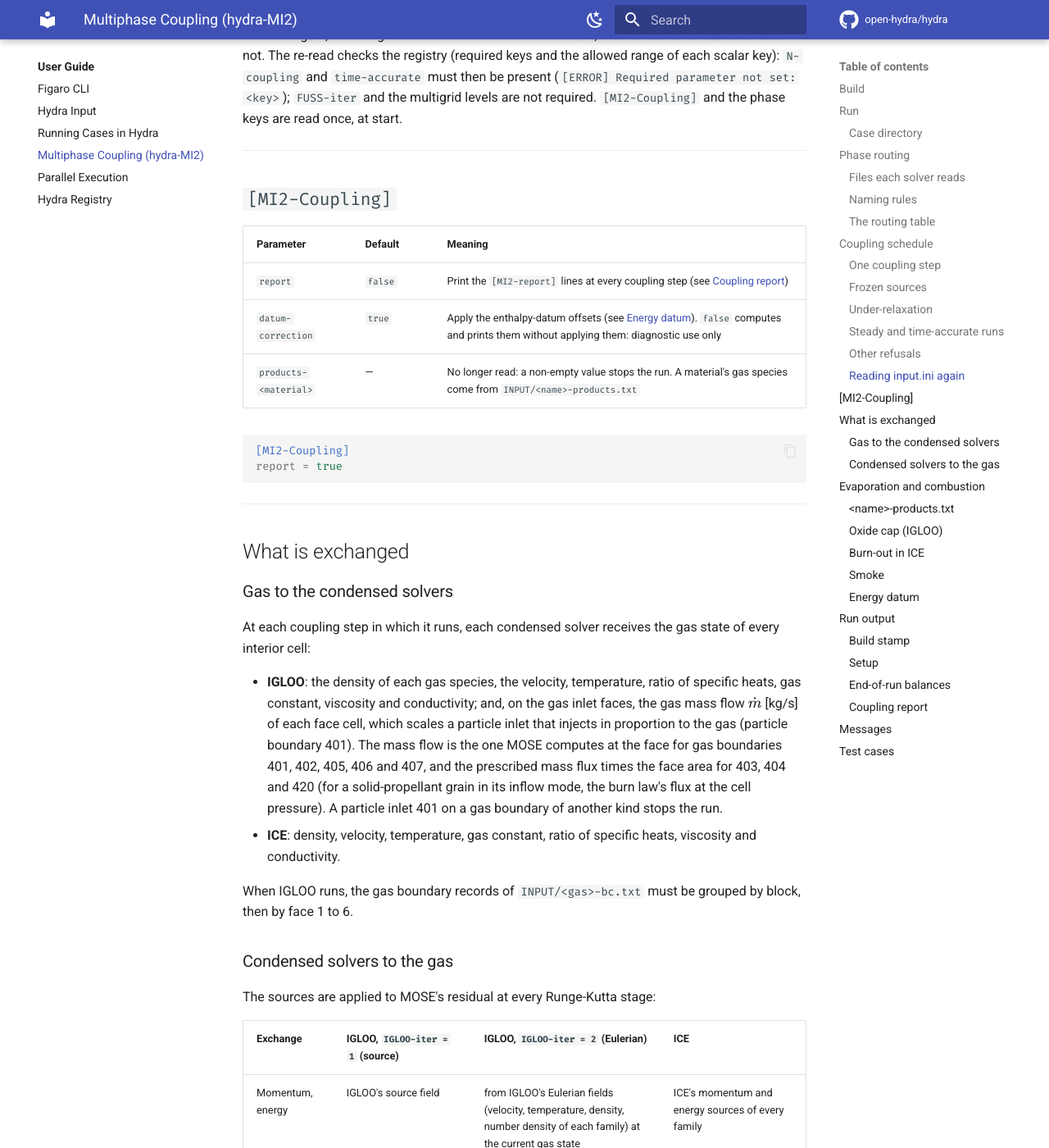
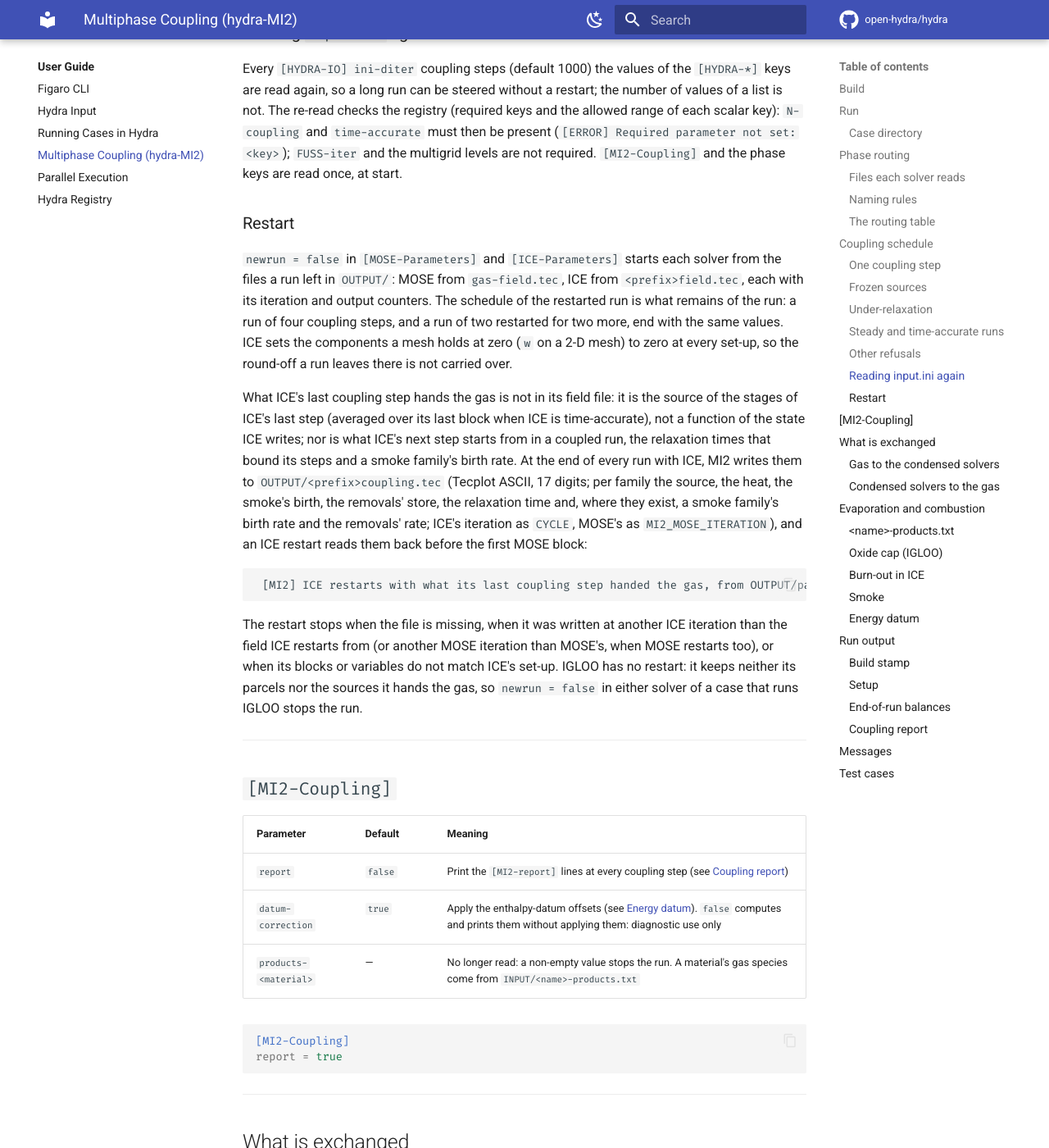
Before and after one commit to open-hydra/hydra, an MkDocs documentation site: the page built from docs/user/mi2.md, in a window 1280 px wide and 1400 px high, scrolled down 6531 px. Shown: the whole window at 82% size. Built offline with MkDocs 1.6.1 and Material for MkDocs 9.7.7, drawn with Linux system fonts in a browser that asks for light colours; comment, search, counter and statistics services are not loaded; some of the changed text lies outside the part shown.

Commit message:
MI2: a restart takes back what ICE's last coupling step handed the gas and left for its next; a restart with IGLOO refused
ICE's source is that of the stages of its last step (averaged over its last block when ICE is
time-accurate), not a function of the state ICE writes, so its field file cannot give it back: the
first MOSE block after a restart ran without it. Nor does the field file hold what ICE's next step
starts from in a coupled run: the relaxation times that bound its steps (tau, infinite after a
set-up) and a smoke family's birth rate (srate). A run with ICE now ends by writing them, with what
ICExMOSE and Gone_To_Rate read (source, heat, birth, the removals' store and goneRate), to
OUTPUT/<prefix>coupling.tec through ORION; an ICE restart reads them back, checked against ICE's
and MOSE's restored iterations and ICE's layout; without the file the restart stops. IGLOO has no
restart: newrun = false with IGLOO stops the run.

p33: the plain restart against the run in one go on JPL-Eulerian (ICE's source), steady-ice-smoke
(srate, birth, the smoke family's relaxation-bound steps) and steady-ice-burnout with a
time-accurate ICE in alternate cycles (the removals' store and its time); w, which ICE zeroes at
every set-up of a 2-D mesh, compared as zero below 1e-20; a restart without the file and a restart
with IGLOO refused.

Co-Authored-By: Claude Opus 5.5 <noreply@anthropic.com>
Claude-Session: https://claude.ai/code/session_01YbtUqacA6qYqYfoFJvSCJ8

````diff
--- a/docs/user/mi2.md
+++ b/docs/user/mi2.md
@@ -185,6 +185,8 @@ each time the cumulative MOSE iteration count crosses a multiple of `[MOSE-IO] s
  [MI2] IGLOO source FROZEN this cycle (IGLOO-iter = 0): the gas keeps the sources produced in cycle 1, coupling step 3  [cycle 2, step 1, MOSE iter 150]
 ```
 
+After an ICE [restart](#restart), ICE's sources not yet renewed are those read at the restart, and the notice says so.
+
 ### Under-relaxation
 
 With `relaxation = true` and a coefficient \(r\) strictly between 0 and 1, IGLOO's source \(S\) on the gas is blended
@@ -246,6 +248,31 @@ Every `[HYDRA-IO] ini-diter` coupling steps (default 1000) the values of the `[H
 long run can be steered without a restart; the number of values of a list is not. The re-read checks the registry
 (required keys and the allowed range of each scalar key): `N-coupling` and `time-accurate` must then be present (`[ERROR] Required parameter not set: <key>`); `FUSS-iter` and
 the multigrid levels are not required. `[MI2-Coupling]` and the phase keys are read once, at start.
+
+### Restart
+
+`newrun = false` in `[MOSE-Parameters]` and `[ICE-Parameters]` starts each solver from the files a run left in
+`OUTPUT/`: MOSE from `gas-field.tec`, ICE from `<prefix>field.tec`, each with its iteration and output counters. The
+schedule of the restarted run is what remains of the run: a run of four coupling steps, and a run of two restarted for
+two more, end with the same values. ICE sets the components a mesh holds at zero (`w` on a 2-D mesh) to zero at every
+set-up, so the round-off a run leaves there is not carried over.
+
+What ICE's last coupling step hands the gas is not in its field file: it is the source of the stages of ICE's last step
+(averaged over its last block when ICE is time-accurate), not a function of the state ICE writes; nor is what ICE's next
+step starts from in a coupled run, the relaxation times that bound its steps and a smoke family's birth rate. At the end
+of every run with ICE, MI2 writes them to `OUTPUT/<prefix>coupling.tec` (Tecplot ASCII, 17 digits; per family the
+source, the heat, the smoke's birth, the removals' store, the relaxation time and, where they exist, a smoke family's
+birth rate and the removals' rate; ICE's iteration as `CYCLE`, MOSE's as `MI2_MOSE_ITERATION`), and an ICE restart reads
+them back before the first MOSE block:
+
+```text
+ [MI2] ICE restarts with what its last coupling step handed the gas, from OUTPUT/part-coupling.tec (ICE iteration 100, MOSE iteration 200)
+```
+
+The restart stops when the file is missing, when it was written at another ICE iteration than the field ICE restarts
+from (or another MOSE iteration than MOSE's, when MOSE restarts too), or when its blocks or variables do not match
+ICE's set-up. IGLOO has no restart: it keeps neither its parcels nor the sources it hands the gas, so `newrun = false`
+in either solver of a case that runs IGLOO stops the run.
 
 ---
 
@@ -484,6 +511,8 @@ table quotes their characteristic words.
 | setup | `burns into the smoke ... and its row of INPUT/<name>-models.txt gives no d-smoke`; `which is not a material of ICE's phase`; `is born in the phase ..., and ICE runs the phase ...`; `has <n> families in ICE`; `whose closure is ...`; `evaporates or burns in ICE: a smoke does neither` | [smoke](#smoke) |
 | setup | `the smoke has no family: ICE is not run`; `relaxation = true blends two coupling steps` | smoke of an IGLOO material |
 | setup | `cycle <c> advances MOSE and ICE together with time-accurate on` | [time modes](#steady-and-time-accurate-runs) |
+| setup | `newrun = false with IGLOO: IGLOO has no restart` | [restart](#restart) |
+| setup | `ICE restarts ([ICE-Parameters] newrun = false) and OUTPUT/<prefix>coupling.tec is missing`; `... was written at ICE iteration` (or `MOSE iteration`); `... does not match the ICE set-up of this run`; `... is not a file MI2 wrote` | [restart](#restart) |
 | step | `MOSExIGLOO: IGLOO gasblock <b> extends beyond MOSE's ghosted range` | the gas and particle meshes disagree |
 | step | `record <i> of INPUT/<gas>-bc.txt is of block ...` | gas boundary records out of order |
 | step | `particles injected in proportion to the gas mass flow (particle BC 401) on a gas boundary of kind ...` | |
````
Also changed, not shown: docs/development/testing.md (+1 -1 lines), 4 other files.
